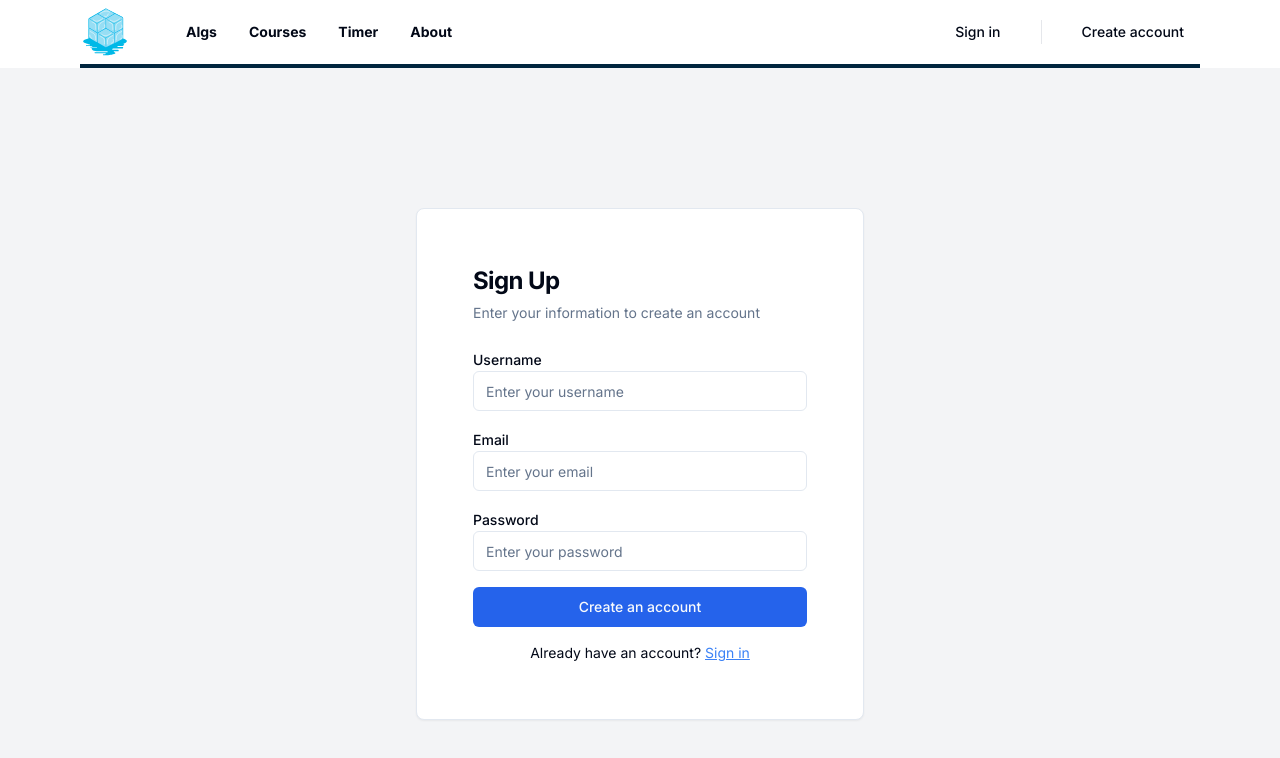
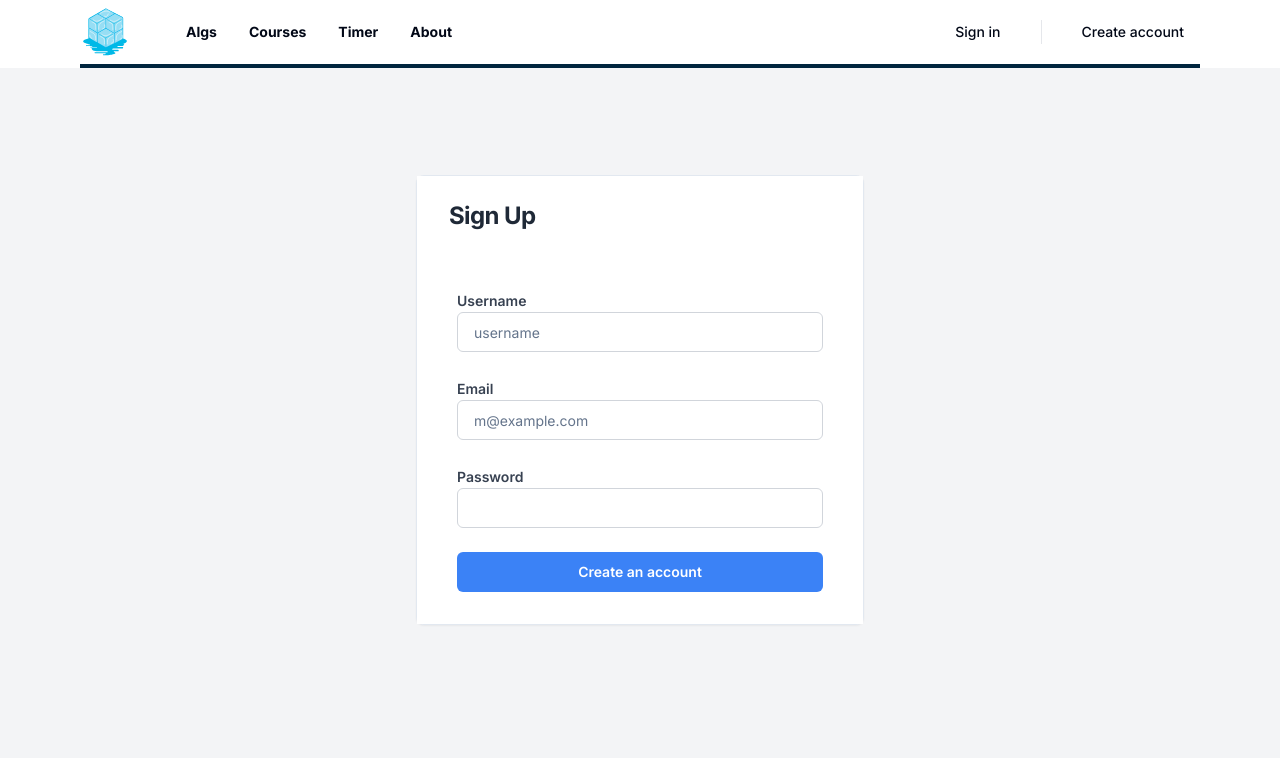
Before and after one commit to IceCube-speedcubing/IceCube, a Next.js app: page /sign-up in a window 1280 px wide. Shown: the top 758 px of the page. Built offline with nearby package versions, Linux system fonts and the light colour scheme.

Commit message:
new UI for sign is/ up

```diff
--- a/package.json
+++ b/package.json
@@ -22,6 +22,7 @@
     "@radix-ui/react-progress": "^1.0.3",
     "@radix-ui/react-slot": "^1.0.2",
     "@radix-ui/react-tabs": "^1.0.4",
+    "axios": "^1.7.2",
     "bcrypt": "^5.1.1",
     "class-variance-authority": "^0.7.0",
     "clsx": "^2.1.0",
@@ -37,8 +38,8 @@
     "next-auth": "^4.24.7",
     "next-themes": "^0.3.0",
     "radix-ui": "^1.0.1",
-    "react": "^18",
-    "react-dom": "^18",
+    "react": "^18.3.1",
+    "react-dom": "^18.3.1",
     "react-rubiks-cube-utils": "^1.1.2",
     "scrambled": "^1.0.2",
     "sr-scrambler": "^2.0.2",
--- a/src/app/(auth)/sign-in/page.tsx
+++ b/src/app/(auth)/sign-in/page.tsx
@@ -1,118 +1,65 @@
-'use client';
+import Link from "next/link"
 
-import Link from "next/link";
-import { useState } from "react";
-import { Button } from "@/components/ui/button";
+import { Button } from "@/components/ui/button"
 import {
   Card,
   CardContent,
   CardDescription,
   CardHeader,
   CardTitle,
-} from "@/components/ui/card";
-import { Input } from "@/components/ui/input";
-import { Label } from "@/components/ui/label";
-import { EyeOff, Eye } from "lucide-react";
+} from "@/components/ui/card"
+import { Input } from "@/components/ui/input"
+import { Label } from "@/components/ui/label"
 
 const SignInPage = () => {
-  const [email, setEmail] = useState('');
-  const [password, setPassword] = useState('');
-  const [showPassword, setShowPassword] = useState(false);
-
-  const handleSubmit = async (e: React.FormEvent<HTMLFormElement>) => {
-    e.preventDefault();
-
-    try {
-      const response = await fetch('/api/user', {
-        method: 'GET',
-        headers: {
-          'Content-Type': 'application/json',
-        },
-        body: JSON.stringify({ email, password }),
-      });
-
-      const data = await response.json();
-
-      if (response.ok) {
-        console.log(data.message); // Handle successful login
-      } else {
-        console.error(data.message); // Handle login error
-      }
-    } catch (error) {
-      console.error('Error:', error);
-    }
-  };
-
-  const toggleShowPassword = () => {
-    setShowPassword(!showPassword);
-  };
-
   return (
-    <div className="flex min-h-screen items-center justify-center">
-      <Card className="mx-auto max-w-sm">
-        <CardHeader>
-          <CardTitle className="text-2xl">Login</CardTitle>
-          <CardDescription>
-            Enter your email below to login to your account
-          </CardDescription>
+    <div className="fixed inset-0 flex min-h-screen items-center justify-center bg-gray-100 overflow-hidden">
+      <Card className="w-full max-w-md">
+        <CardHeader className="bg-white py-6 px-8">
+          <CardTitle className="text-2xl font-bold text-gray-800">
+            Login
+          </CardTitle>
         </CardHeader>
-        <CardContent>
-          <form onSubmit={handleSubmit}>
-            <div className="grid gap-4">
-              <div className="grid gap-2">
-                <Label htmlFor="email">Email</Label>
+        <CardContent className="grid gap-6 bg-white py-8 px-10">
+          <div>
+            <Label htmlFor="email" className="text-gray-700 font-semibold mb-2">
+              Email
+            </Label>
             <Input
               id="email"
               type="email"
               placeholder="m@example.com"
-                  value={email}
-                  onChange={(e) => setEmail(e.target.value)}
               required
+              className="border border-gray-300 rounded-md py-2 px-4 focus:ring-blue-500 focus:border-blue-500 transition-colors duration-300"
             />
           </div>
-              <div className="grid gap-2">
-                <div className="flex items-center justify-between">
-                  <Label htmlFor="password">Password</Label>
-                  <Link href="#" className="inline-block text-sm underline">
-                    Forgot your password?
-                  </Link>
-                </div>
-                <div className="relative">
+          <div>
+            <Label htmlFor="password" className="text-gray-700 font-semibold mb-2">
+              Password
+            </Label>
             <Input
               id="password"
-                    type={showPassword ? "text" : "password"}
-                    value={password}
-                    onChange={(e) => setPassword(e.target.value)}
+              type="password"
               required
+              className="border border-gray-300 rounded-md py-2 px-4 focus:ring-blue-500 focus:border-blue-500 transition-colors duration-300"
             />
+          </div>
           <Button
-                    variant="ghost"
-                    size="sm"
-                    className="absolute right-2 top-1"
-                    onClick={toggleShowPassword}
+            type="submit"
+            className="w-full bg-blue-500 hover:bg-blue-600 text-white font-semibold rounded-md py-3 transition-colors duration-300"
           >
-                    {showPassword ? <EyeOff size={16} /> : <Eye size={16} />}
-                  </Button>
-                </div>
-              </div>
-              <Button type="submit" className="w-full">
             Login
           </Button>
-              <Button variant="outline" className="w-full">
-                Login with WCA
-              </Button>
-            </div>
-          </form>
-          <div className="mt-4 text-center text-sm">
-            Don&apos;t have an account?{" "}
-            <Link href="/sign-up" className="underline">
+          <div className="text-center text-sm text-gray-600">
+            Don't have an account?{" "}
+            <Link href="/sign-up" className="text-blue-500 hover:text-blue-600">
               Sign up
             </Link>
           </div>
         </CardContent>
       </Card>
     </div>
-  );
-};
+  )
+}
 
-export default SignInPage;
+export default SignInPage
--- a/src/app/(auth)/sign-up/page.tsx
+++ b/src/app/(auth)/sign-up/page.tsx
@@ -1,159 +1,66 @@
-'use client'
+import Link from "next/link"
 
-import { useEffect, useState } from "react";
-import Link from 'next/link'
-import { useRouter } from 'next/navigation'
-import { Button } from '@/components/ui/button'
+import { Button } from "@/components/ui/button"
 import {
   Card,
   CardContent,
   CardDescription,
   CardHeader,
   CardTitle,
-} from '@/components/ui/card'
-import { Input } from '@/components/ui/input'
-import { Label } from '@/components/ui/label'
-import { Alert, AlertDescription, AlertTitle } from '@/components/ui/alert'
+} from "@/components/ui/card"
+import { Input } from "@/components/ui/input"
+import { Label } from "@/components/ui/label"
 
 const SignUpPage = () => {
-  const [showAlert, setShowAlert] = useState(false);
-  const [alertTimeout, setAlertTimeout] = useState<NodeJS.Timeout | null>(null);
-  const [formData, setFormData] = useState({
-    username: '',
-    email: '',
-    password: '',
-  })
-  const [error, setError] = useState('')
-  const router = useRouter()
-
-  const handleChange = (e: React.ChangeEvent<HTMLInputElement>) => {
-    setFormData({ ...formData, [e.target.name]: e.target.value })
-  }
-
-  const handleSubmit = async (e: React.FormEvent<HTMLFormElement>) => {
-    e.preventDefault()
-
-    try {
-      const response = await fetch('/api/user', {
-        method: 'POST',
-        headers: {
-          'Content-Type': 'application/json',
-        },
-        body: JSON.stringify(formData),
-      })
-
-      if (response.ok) {
-        // Handle successful sign-up
-        console.log('Sign-up successful')
-        router.push('/sign-in') // Redirect to sign-in page
-      } else if (response.status === 404) {
-        // Handle 404 Not Found error
-        setError('The sign-up endpoint is not available. Please contact the website administrators for assistance.')
-        setShowAlert(true)
-      } else {
-        // Handle other errors
-        const responseText = await response.text()
-        let errorMessage
-
-        try {
-          const errorData = JSON.parse(responseText)
-          errorMessage = errorData.message
-        } catch (error) {
-          // If the response is not valid JSON, use the response text as the error message
-          errorMessage = responseText
-        }
-
-        console.error('Sign-up error:', errorMessage)
-        setError(errorMessage)
-        setShowAlert(true)
-      }
-    } catch (error) {
-      console.error('An error occurred:', error)
-      setError('An error occurred. Please try again later.')
-      setShowAlert(true)
-    }
-  }
-
-  useEffect(() => {
-    let timeout: NodeJS.Timeout | null = null;
-
-    if (showAlert) {
-      timeout = setTimeout(() => {
-        setShowAlert(false);
-      }, 3000);
-    }
-
-    return () => {
-      if (timeout) {
-        clearTimeout(timeout);
-      }
-    };
-  }, [showAlert]);
-
   return (
-    <div className="flex flex-col items-center justify-center min-h-screen bg-gray-100">
-      {/* Error Alert Popup */}
-      {showAlert && (
-        <div className="fixed top-1/3 left-1/2 transform -translate-x-1/2 -translate-y-1/2 z-50 -mt-20">
-          <Alert variant="destructive" className="max-w-xs">
-            <AlertTitle className="text-sm">Error</AlertTitle>
-            <AlertDescription className="text-sm">{error}</AlertDescription>
-          </Alert>
-        </div>
-      )}
-
-      <Card className="max-w-md w-full p-8">
-        <CardHeader>
-          <CardTitle className="text-2xl font-bold">Sign Up</CardTitle>
-          <CardDescription>Enter your information to create an account</CardDescription>
+    <div className="fixed inset-0 flex min-h-screen items-center justify-center bg-gray-100 overflow-hidden">
+      <Card className="w-full max-w-md">
+        <CardHeader className="bg-white py-6 px-8">
+          <CardTitle className="text-2xl font-bold text-gray-800">
+            Sign Up
+          </CardTitle>
         </CardHeader>
-        <CardContent>
-          <form onSubmit={handleSubmit} className="grid gap-4">
+        <CardContent className="grid gap-6 bg-white py-8 px-10">
           <div>
-              <Label htmlFor="username">Username</Label>
+            <Label htmlFor="username" className="text-gray-700 font-semibold mb-2">
+              Username
+            </Label>
             <Input
               id="username"
-                name="username"
-                placeholder="Enter your username"
-                value={formData.username}
-                onChange={handleChange}
+              placeholder="username"
               required
+              className="border border-gray-300 rounded-md py-2 px-4 focus:ring-blue-500 focus:border-blue-500 transition-colors duration-300"
             />
           </div>
           <div>
-              <Label htmlFor="email">Email</Label>
+            <Label htmlFor="email" className="text-gray-700 font-semibold mb-2">
+              Email
+            </Label>
             <Input
               id="email"
-                name="email"
               type="email"
-                placeholder="Enter your email"
-                value={formData.email}
-                onChange={handleChange}
+              placeholder="m@example.com"
               required
+              className="border border-gray-300 rounded-md py-2 px-4 focus:ring-blue-500 focus:border-blue-500 transition-colors duration-300"
             />
           </div>
           <div>
-              <Label htmlFor="password">Password</Label>
+            <Label htmlFor="password" className="text-gray-700 font-semibold mb-2">
+              Password
+            </Label>
             <Input
               id="password"
-                name="password"
               type="password"
-                placeholder="Enter your password"
-                value={formData.password}
-                onChange={handleChange}
               required
+              className="border border-gray-300 rounded-md py-2 px-4 focus:ring-blue-500 focus:border-blue-500 transition-colors duration-300"
             />
           </div>
-            <Button type="submit" className="w-full">
+          <Button
+            type="submit"
+            className="w-full bg-blue-500 hover:bg-blue-600 text-white font-semibold rounded-md py-3 transition-colors duration-300"
+          >
             Create an account
           </Button>
-          </form>
-          <div className="mt-4 text-center text-sm">
-            Already have an account?{' '}
-            <Link href="/sign-in" className="text-blue-500 underline">
-              Sign in
-            </Link>
-          </div>
         </CardContent>
       </Card>
     </div>
```
Also changed, not shown: src/app/timer/page.tsx (+54 -30 lines), 1 other file (tests, documents, lock files or other folders). Lines whose indentation alone changed are shown as unchanged.
